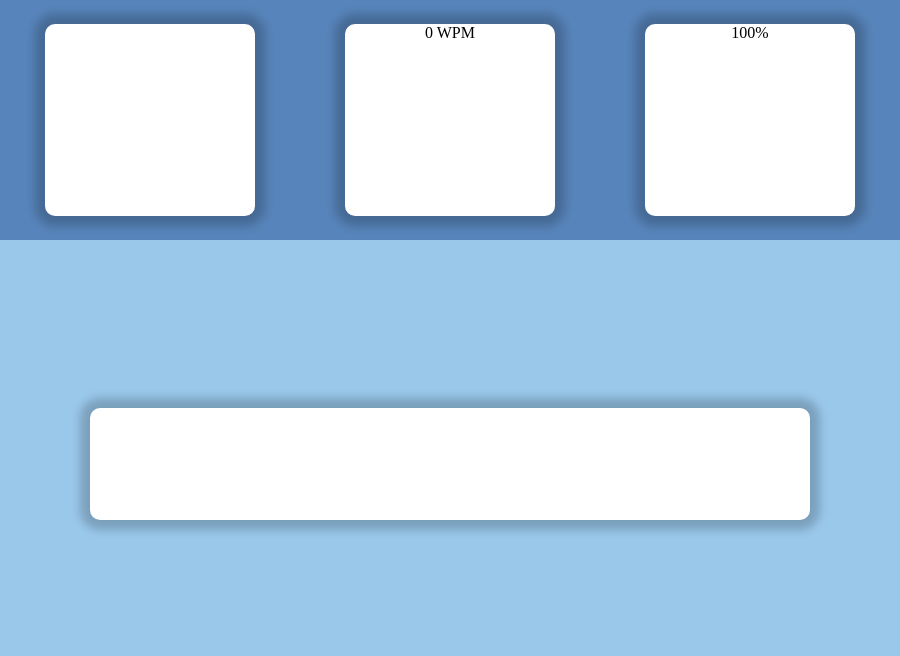
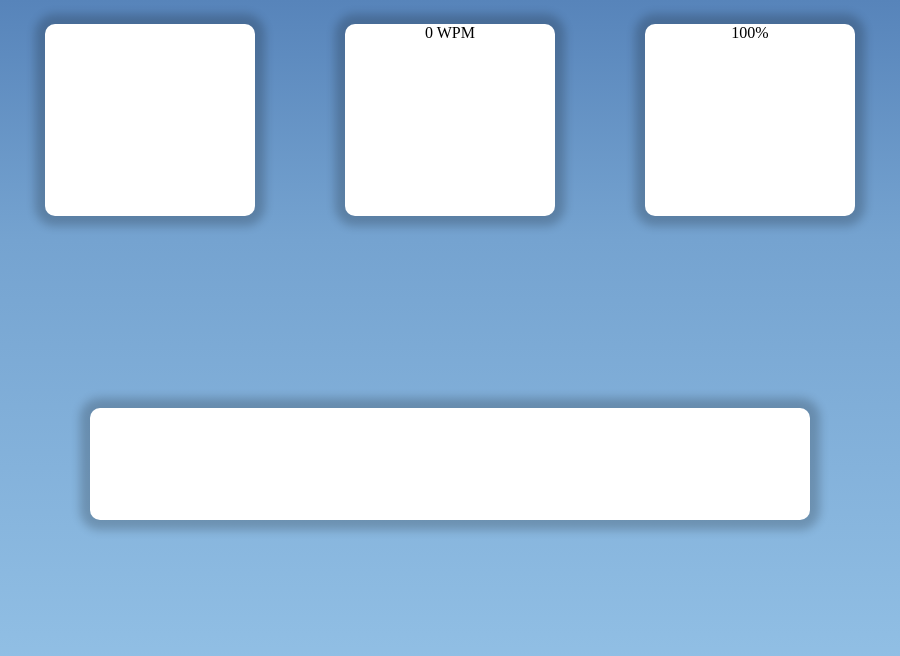
Before and after one commit to bbasaldu/StoryTyper, an Electron app: page index.html in a window 900 px wide. Drawn offline with nearby package versions, Linux system fonts and the light colour scheme.

Commit message:
Add files via upload

```diff
--- a/styles.css
+++ b/styles.css
@@ -33,7 +33,8 @@ html, body {
 .top {
     width: 100%;
     height: 30%;
-    background-color: #5784BA;
+    background: linear-gradient(#5784BA, #75A3D0);
+    /*background-color: #5784BA;*/
     position: relative;
     display: flex;
     flex-direction: row;
@@ -63,7 +64,8 @@ html, body {
   width: 100%;
   height: 70%;
 /*    padding: 10px 10px 10px 10px;*/
-  background-color: #9AC8EB;
+  /*background-color: #9AC8EB;*/
+  background: linear-gradient(#75A3D0, #9AC8EB);
   position: relative;
 
 }
```
Also changed, not shown: package.json (+20 -10 lines), license.txt (added).
